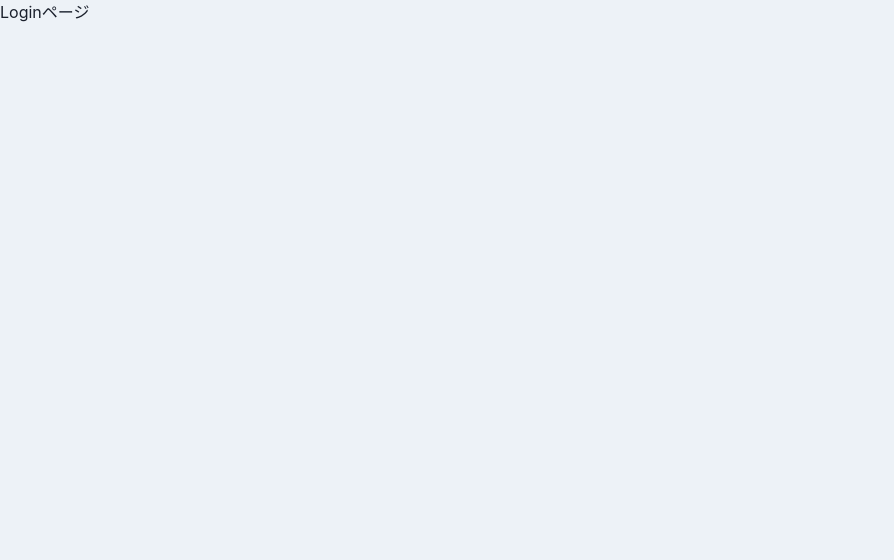
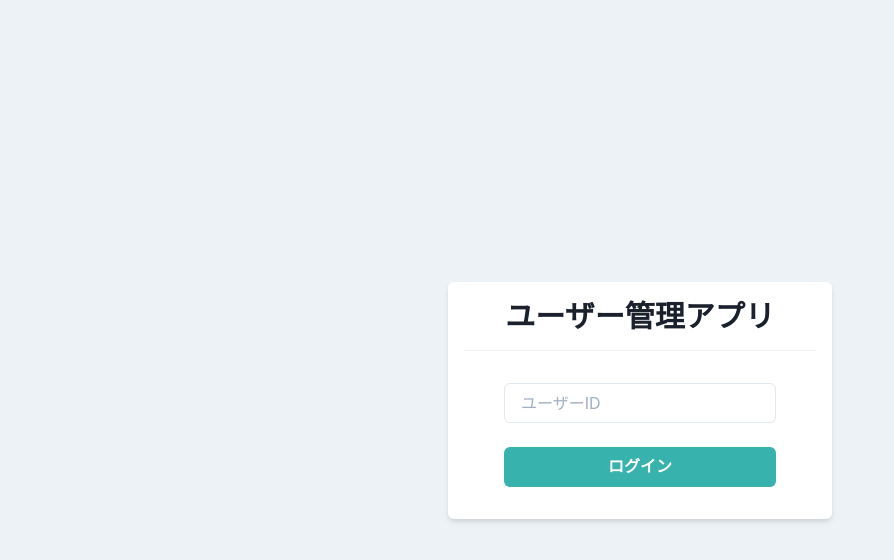
Before and after one commit to yk-you0922/user_cards, a React (Create React App) app: page / in a window 1280 px wide. Shown: the top 560 px of the page, without its empty margins (0-894 px from the left). Built offline with nearby package versions, Linux system fonts and the light colour scheme.

Commit message:
add layout of Login.tsx

```diff
--- /dev/null
+++ b/src/components/atoms/button/PrimaryButton.tsx
@@ -0,0 +1,17 @@
+import { memo, VFC, ReactNode } from "react";
+import { Button } from "@chakra-ui/react";
+
+type Props = {
+  children: ReactNode;
+}
+
+export const PrimaryButton: VFC<Props> = memo((props) => {
+
+  const { children } = props;
+
+  return (
+    <Button bg="teal.400" color="white" _hover={{ opacity: 0.4 }}>
+      {children}
+    </Button>
+  )
+});
--- a/src/components/pages/Login.tsx
+++ b/src/components/pages/Login.tsx
@@ -1,9 +1,19 @@
 import { memo, VFC } from "react";
+import { Box, Divider, Flex, Heading, Input, Stack } from "@chakra-ui/react";
+
+import { PrimaryButton } from "../atoms/button/PrimaryButton";
 
 export const Login: VFC = memo(() => {
   return (
-    <>
-      <p>Loginページ</p>
-    </>
+    <Flex align="center" justify="center" height="100vh">
+      <Box bg="white" w="sm" p={4} borderRadius="md" shadow="md">
+        <Heading as="h1" size="lg" textAlign="center">ユーザー管理アプリ</Heading>
+        <Divider my={4} />
+        <Stack spacing={6} py={4} px={10}>
+          <Input placeholder="ユーザーID" />
+            <PrimaryButton>ログイン</PrimaryButton>
+        </Stack>
+      </Box>
+    </Flex>
   )
 });
```
